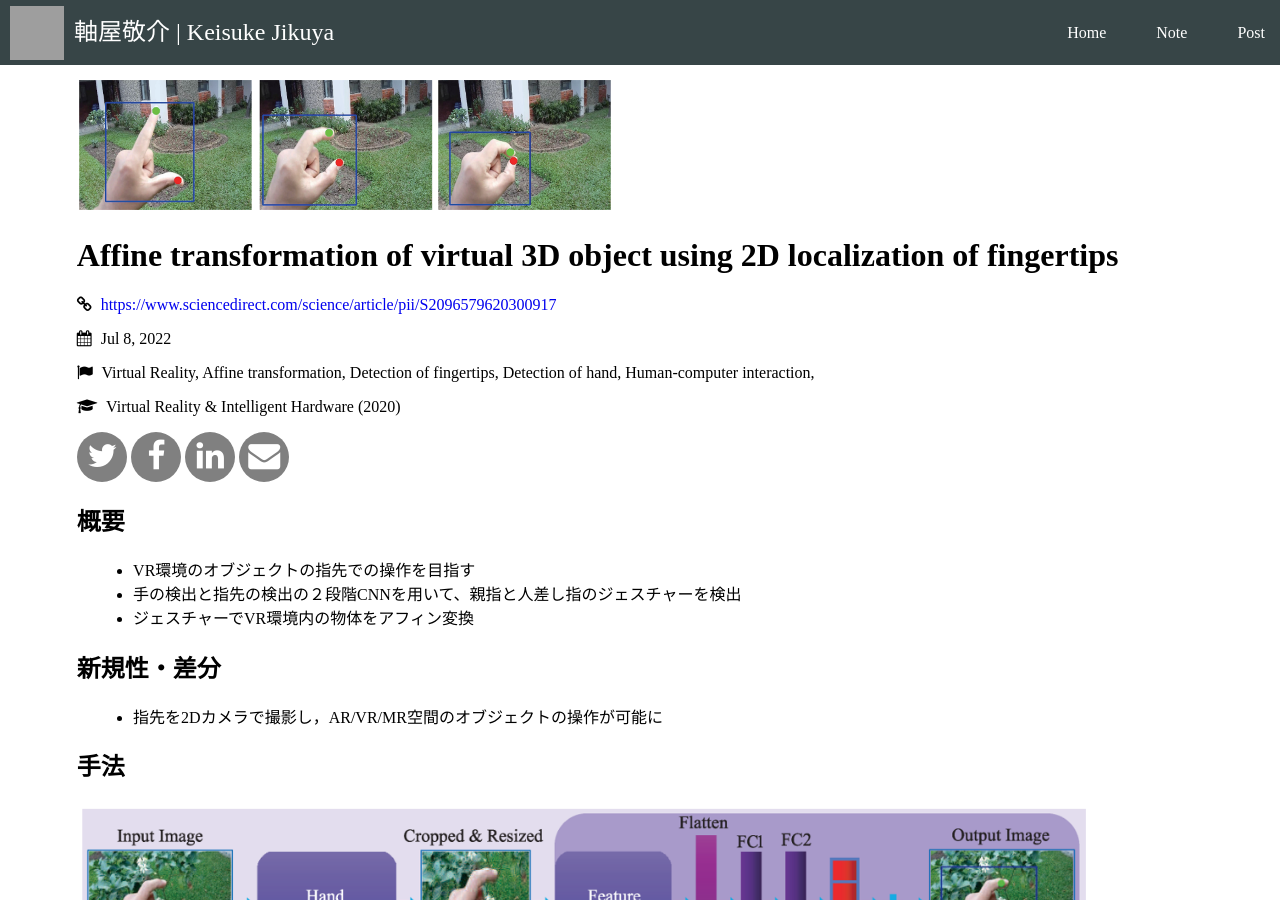
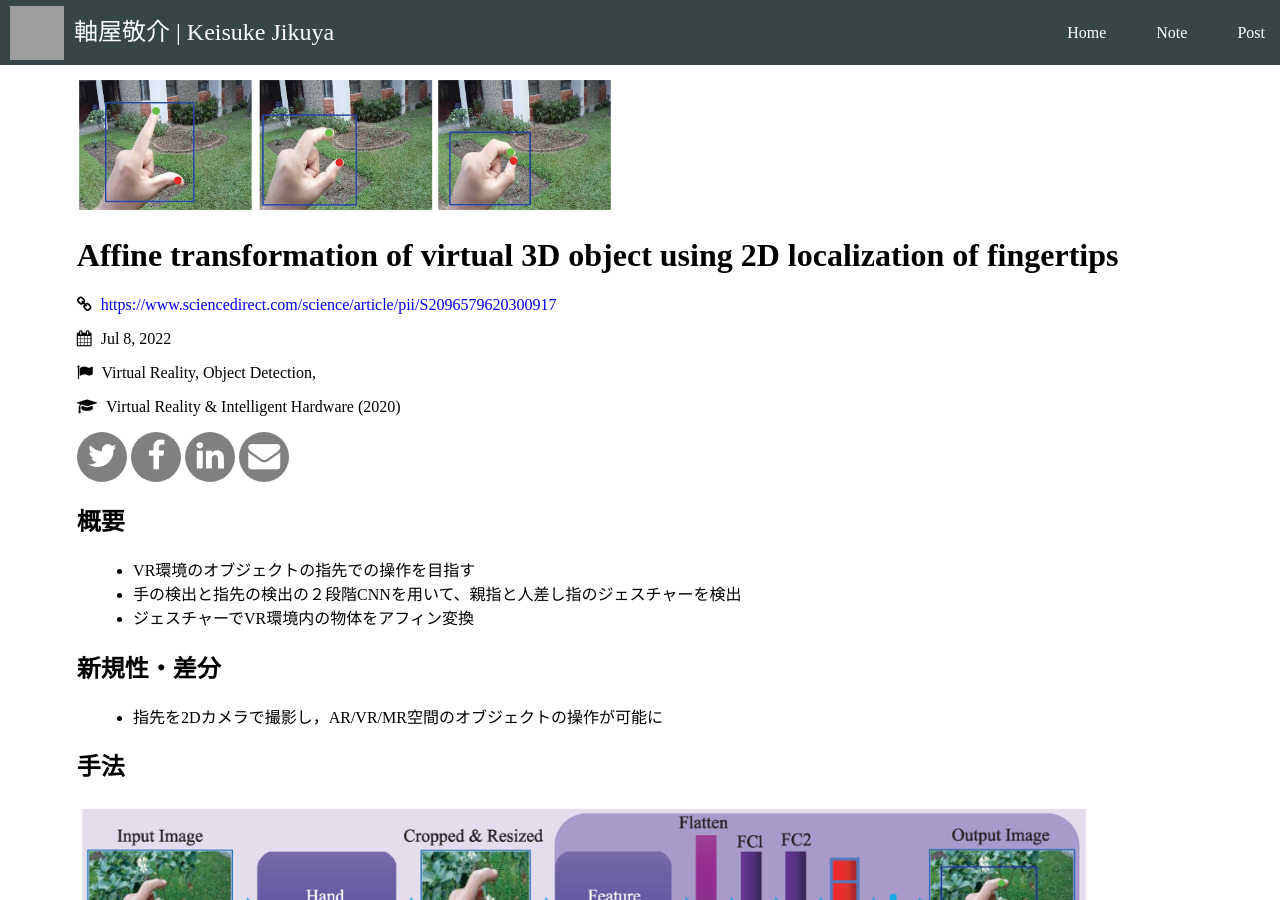
Before and after one commit to Absolute-Value/Portfolio, a Jekyll site: the page built from _posts/2022-07-08-Fingertips.md, in a window 1280 px wide and 900 px high. Built offline with Jekyll 4.4.1, drawn with Linux system fonts in a browser that asks for light colours; nearby versions of some CDN libraries; grey boxes are pictures that could not be loaded.

Commit message:
Update tag

```diff
--- a/_posts/2022-07-08-Fingertips.md
+++ b/_posts/2022-07-08-Fingertips.md
@@ -5,7 +5,7 @@ identifier: Fingertips
 category: VR
 hero: /assets/images/posts/Fingertips/hero.png
 link: https://www.sciencedirect.com/science/article/pii/S2096579620300917
-tags: ["Virtual Reality", "Affine transformation", "Detection of fingertips", "Detection of hand", "Human-computer interaction"]
+tags: ["Virtual Reality", "Object Detection"]
 conference: Virtual Reality & Intelligent Hardware
 year: 2020
 math: true
```
Also changed, not shown: _posts/2021-07-14-SSIM-AE.md (+1 -1 lines), _posts/2021-07-15-DAGMM.md (+1 -1 lines).
